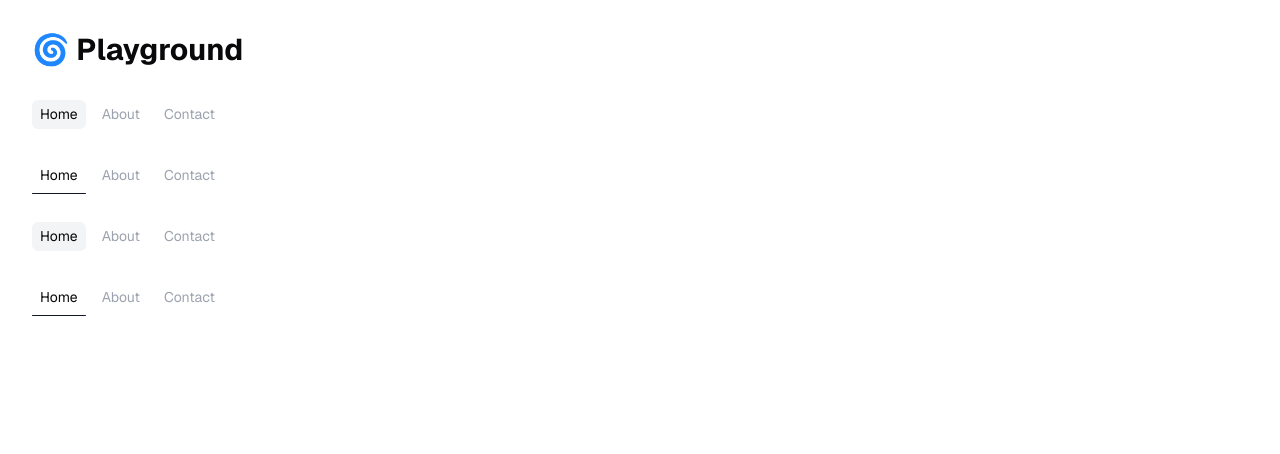
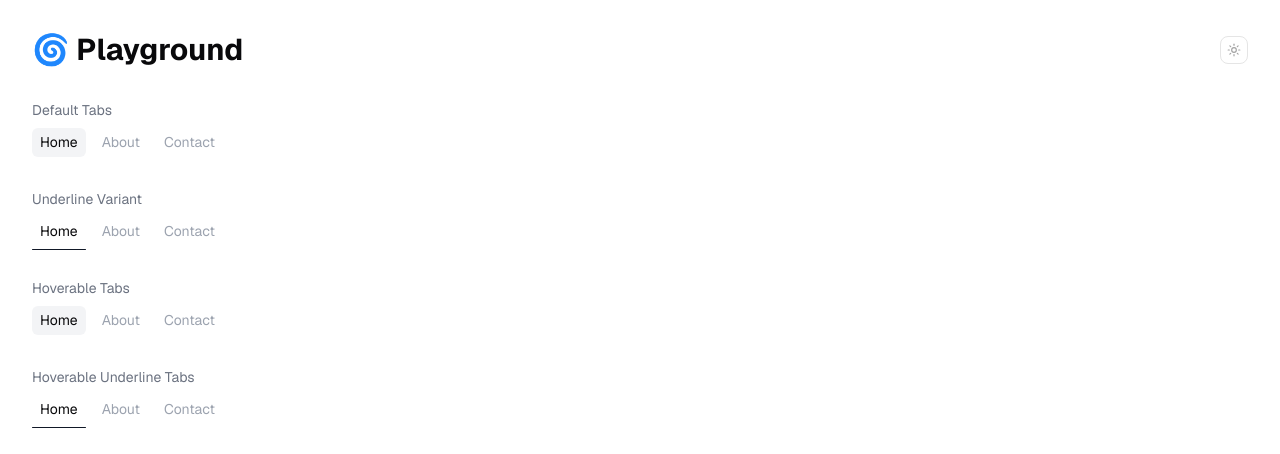
Before and after one commit to danilovilhena/flow-ui, a Next.js app: page /playground in a window 1280 px wide. Shown: the top 454 px of the page. Built offline with nearby package versions, Linux system fonts and the light colour scheme.

Commit message:
feat: dark

```diff
--- a/src/app/playground/page.jsx
+++ b/src/app/playground/page.jsx
@@ -1,19 +1,35 @@
 'use client';
 
 import Tabs from '@/components/flow/tabs';
+import ThemeToggle from '@/components/flow/theme-toggle.jsx';
 
 export default function Playground() {
   const tabs = [{ label: 'Home' }, { label: 'About' }, { label: 'Contact' }];
 
   return (
     <main className="p-8">
-      <h1 className="text-3xl font-bold mb-8">🌀 Playground</h1>
+      <div className="flex justify-between items-center mb-8">
+        <h1 className="text-3xl font-bold">🌀 Playground</h1>
+        <ThemeToggle />
+      </div>
 
       <div className="flex flex-col gap-8">
-        <Tabs id="tabs-1" tabs={tabs} />
-        <Tabs id="tabs-2" tabs={tabs} variant="underline" />
-        <Tabs id="tabs-3" tabs={tabs} hoverable />
-        <Tabs id="tabs-4" tabs={tabs} variant="underline" hoverable />
+        <div>
+          <p className="text-sm text-gray-500 mb-2">Default Tabs</p>
+          <Tabs id="tabs-1" tabs={tabs} />
+        </div>
+        <div>
+          <p className="text-sm text-gray-500 mb-2">Underline Variant</p>
+          <Tabs id="tabs-2" tabs={tabs} variant="underline" />
+        </div>
+        <div>
+          <p className="text-sm text-gray-500 mb-2">Hoverable Tabs</p>
+          <Tabs id="tabs-3" tabs={tabs} hoverable />
+        </div>
+        <div>
+          <p className="text-sm text-gray-500 mb-2">Hoverable Underline Tabs</p>
+          <Tabs id="tabs-4" tabs={tabs} variant="underline" hoverable />
+        </div>
       </div>
     </main>
   );
--- a/src/components/flow/Tabs.jsx
+++ b/src/components/flow/Tabs.jsx
@@ -9,8 +9,8 @@ import useActiveCursor from '@/hooks/use-active-cursor.jsx';
 const tabsCursorVariants = cva('absolute left-0 -z-10 pointer-events-none', {
   variants: {
     variant: {
-      default: 'top-0 h-full bg-gray-100 rounded-md',
-      underline: '-bottom-1 h-[1px] bg-gray-900 rounded-md',
+      default: 'top-0 h-full bg-gray-100 dark:bg-neutral-900 rounded-md',
+      underline: '-bottom-1 h-[1px] bg-gray-900 dark:bg-neutral-100 rounded-md',
     },
   },
   defaultVariants: {
@@ -21,8 +21,8 @@ const tabsCursorVariants = cva('absolute left-0 -z-10 pointer-events-none', {
 const tabsHoverVariants = cva('absolute -z-9 pointer-events-none', {
   variants: {
     variant: {
-      default: 'inset-0 bg-black/5 rounded-md',
-      underline: 'inset-x-0 -bottom-1 h-[1px] bg-gray-900 rounded-md',
+      default: 'inset-0 bg-black/5 dark:bg-neutral-100/5 rounded-md',
+      underline: 'inset-x-0 -bottom-1 h-[1px] bg-gray-900 dark:bg-neutral-100 rounded-md',
     },
   },
   defaultVariants: {
@@ -79,7 +79,7 @@ const Tabs = ({ id, tabs = [], defaultTab = 0, variant = 'default', hoverable =
           key={index}
           className={cn(
             'px-2 py-1 transition-colors duration-200',
-            activeIndex !== index ? 'text-gray-400 hover:text-gray-600' : '',
+            activeIndex !== index ? 'text-gray-400 hover:text-gray-600 dark:text-neutral-500 dark:hover:text-neutral-400' : '',
             hoverable ? 'relative' : '',
           )}
           data-active={activeIndex === index}
```
